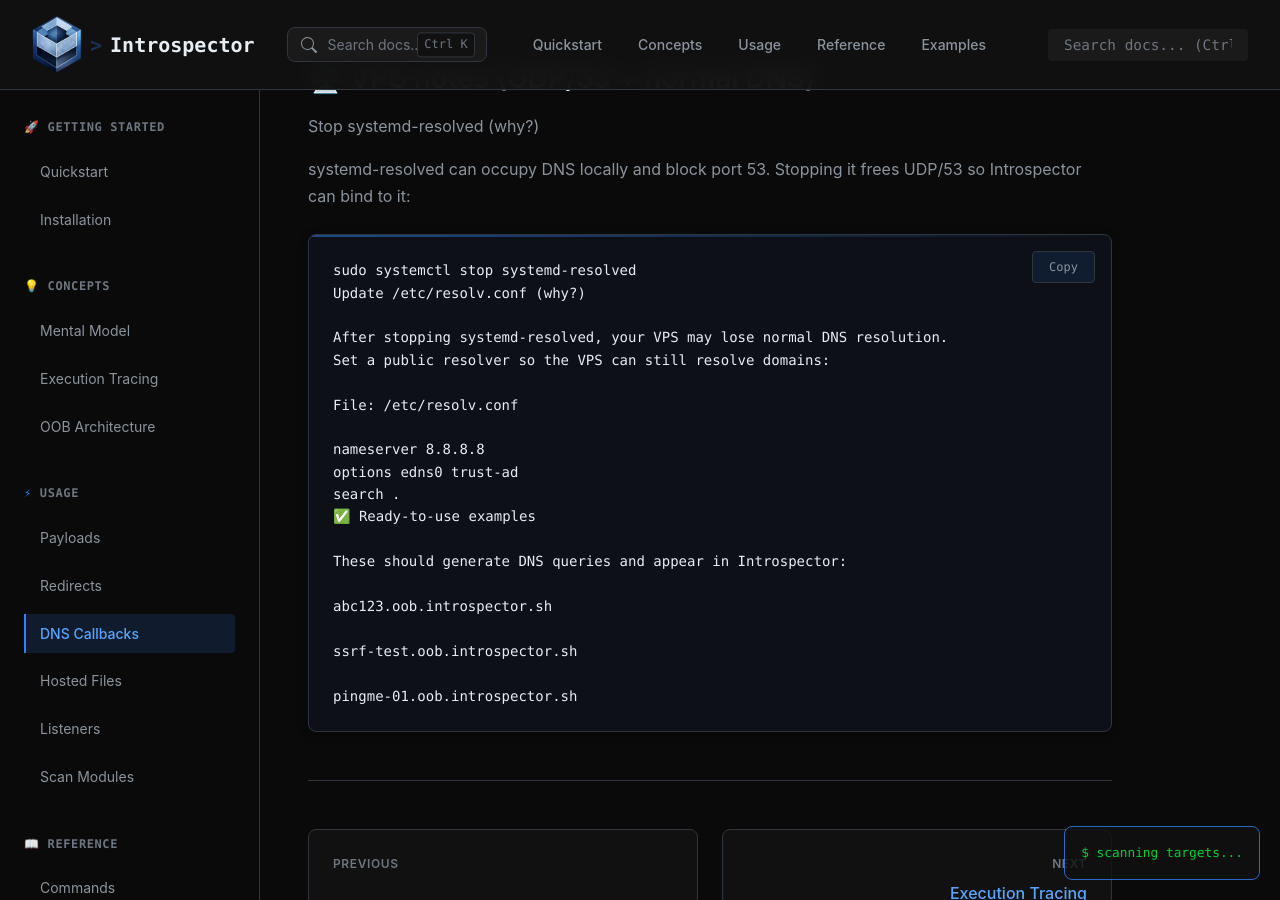
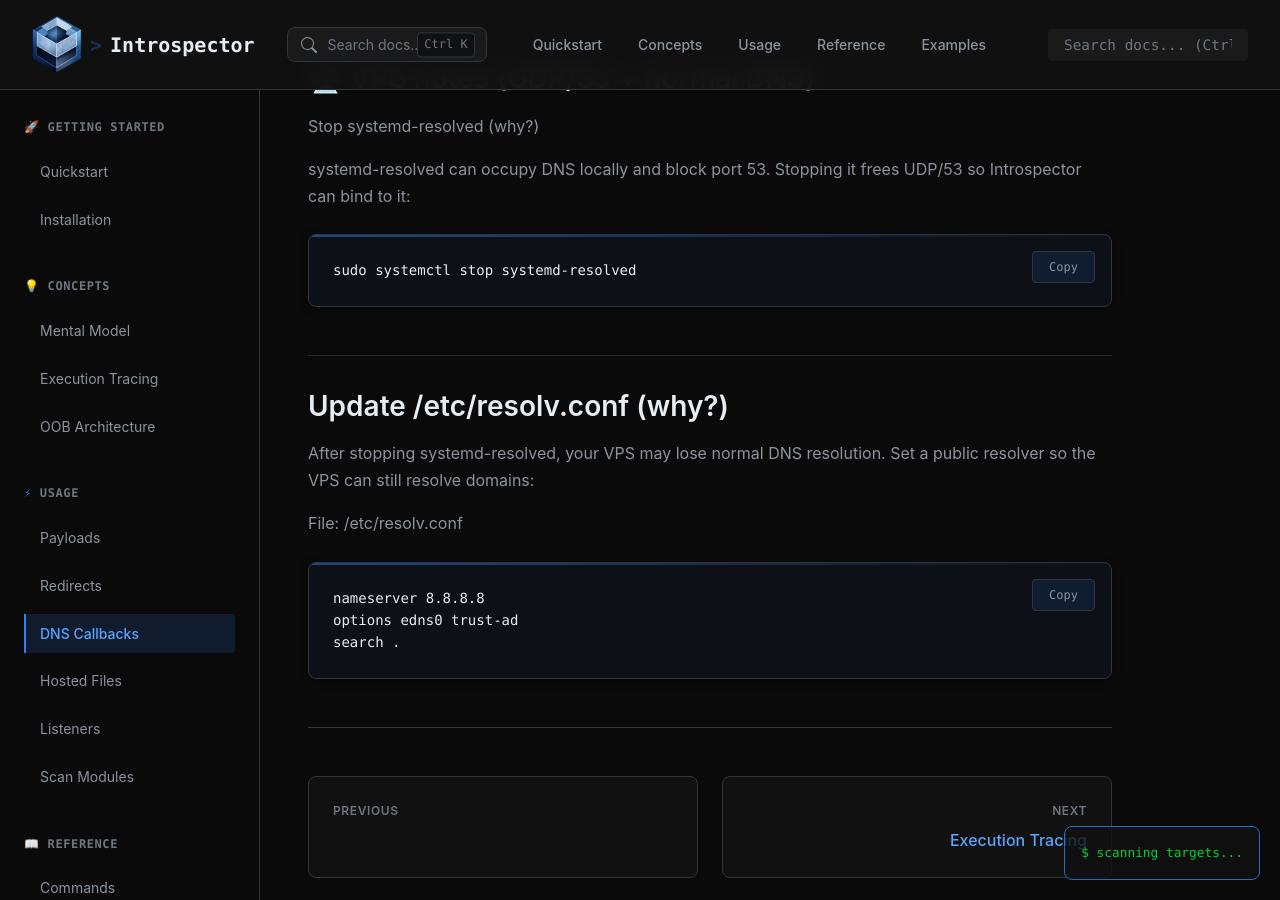
Before and after one commit to Dedal0/Introspector-Docs, a Jekyll site: the page built from usage/dns-callbacks.md, in a window 1280 px wide and 900 px high, scrolled down 3555 px. Built offline with Jekyll 4.4.1, drawn with Linux system fonts in a browser that asks for light colours.

Commit message:
Update dns-callbacks.md

````diff
--- a/usage/dns-callbacks.md
+++ b/usage/dns-callbacks.md
@@ -117,25 +117,19 @@ Stop systemd-resolved (why?)
 systemd-resolved can occupy DNS locally and block port 53.
 Stopping it frees UDP/53 so Introspector can bind to it:
 
-```bash
+```
 sudo systemctl stop systemd-resolved
-Update /etc/resolv.conf (why?)
+```
+
+## Update /etc/resolv.conf (why?)
 
 After stopping systemd-resolved, your VPS may lose normal DNS resolution.
 Set a public resolver so the VPS can still resolve domains:
 
 File: /etc/resolv.conf
 
+```
 nameserver 8.8.8.8
 options edns0 trust-ad
 search .
-✅ Ready-to-use examples
-
-These should generate DNS queries and appear in Introspector:
-
-abc123.oob.introspector.sh
-
-ssrf-test.oob.introspector.sh
-
-pingme-01.oob.introspector.sh
 ```
````
